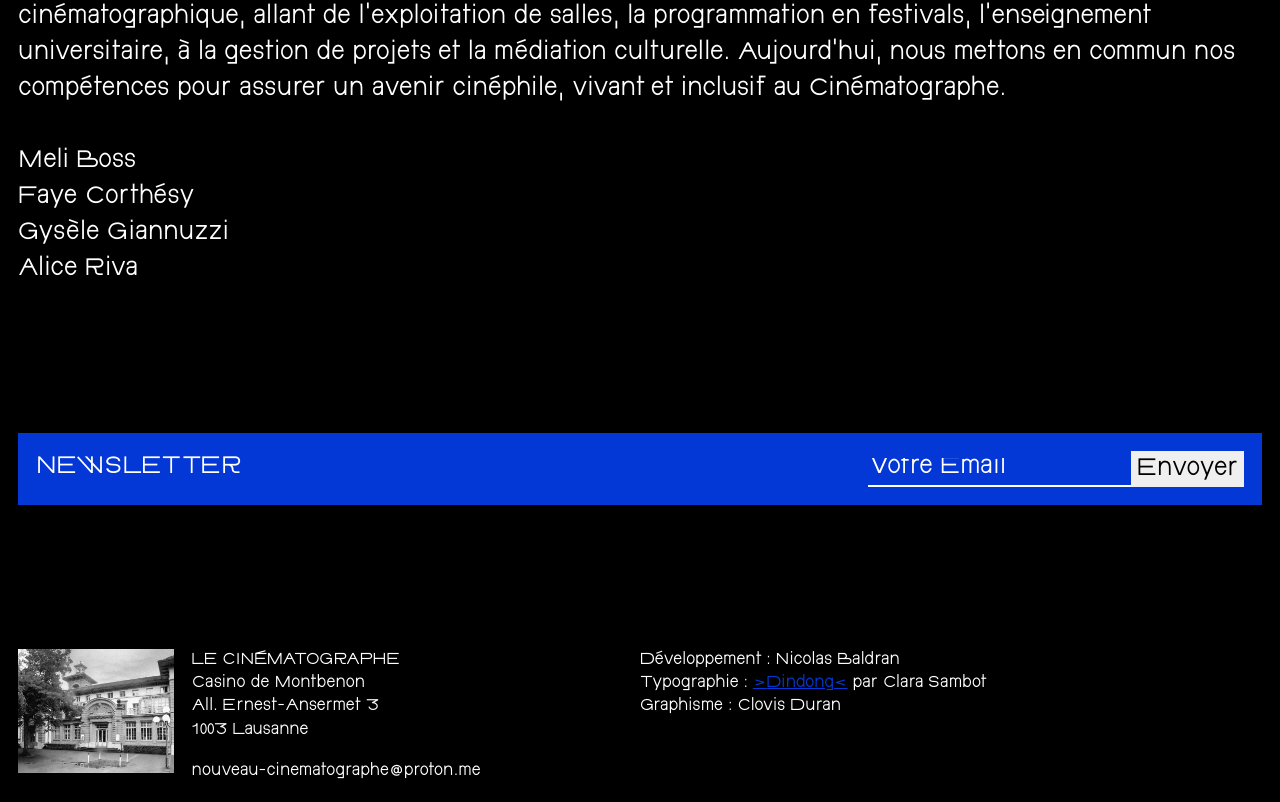
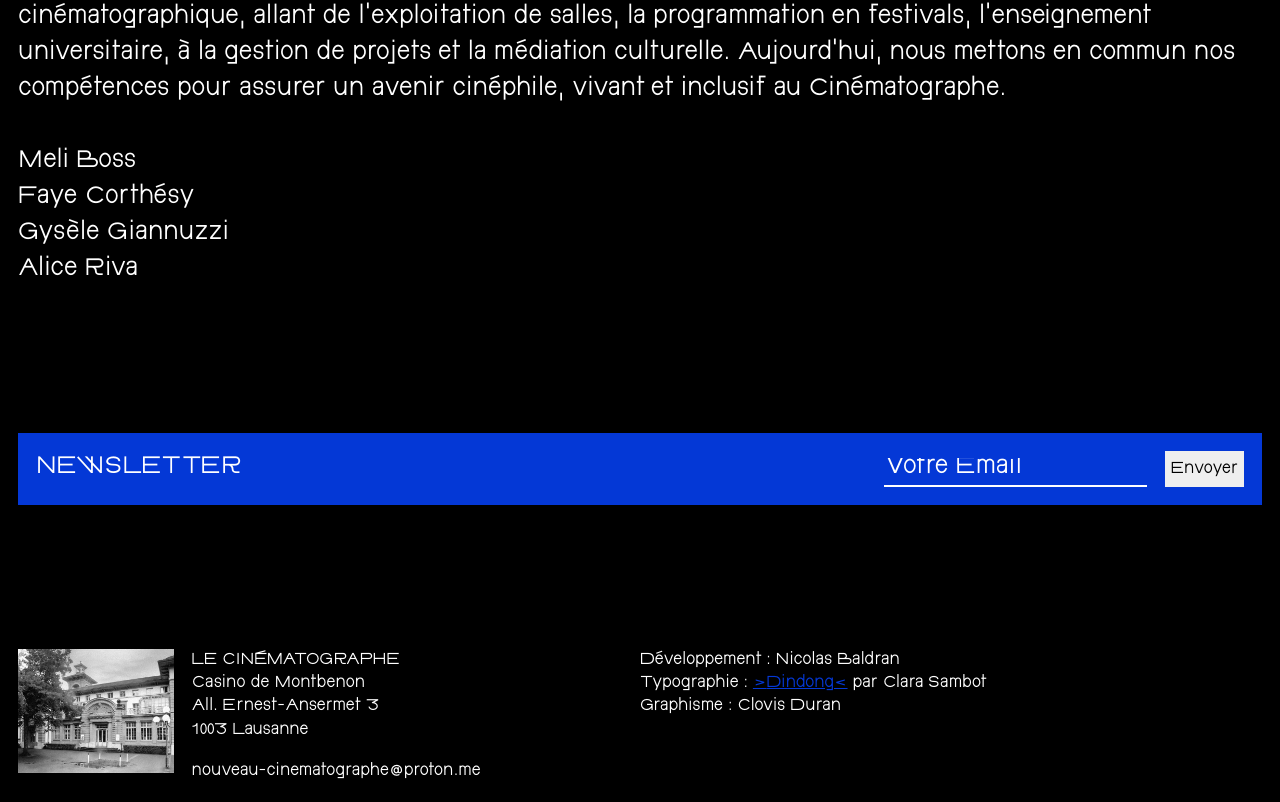
Before and after one commit to azertypow/lecinematographe.landingPage, a Vue app: page / in a window 1280 px wide. Shown: the part 4141-4943 px from the top of the page. Built offline with nearby package versions, Linux system fonts and the light colour scheme.

Commit message:
feat: button font-size

```diff
--- a/src/components/AppFooter.vue
+++ b/src/components/AppFooter.vue
@@ -172,6 +172,11 @@
             margin-top: 1rem;
         }
     }
+
+    > input[type="submit"] {
+        font-size: .5rem;
+        margin-left: .5rem;
+    }
 }
 
 .v-app-footer__content {
```
